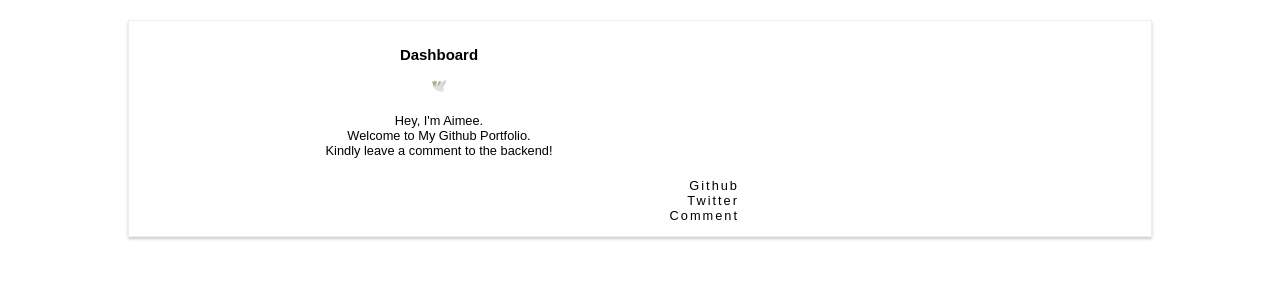
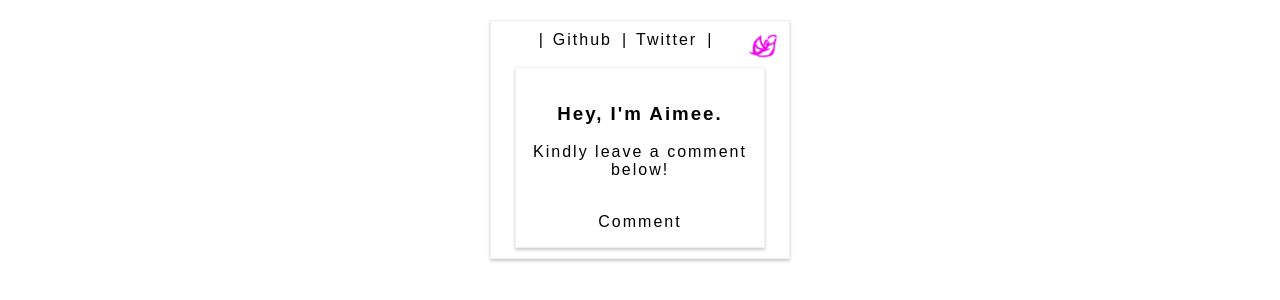
Before and after one commit to Aimeelynnramirez/dashboard, a React app: page / in a window 1280 px wide. Shown: the top 300 px of the page. Built offline with nearby package versions, Linux system fonts and the light colour scheme.

Commit message:
adding assets

```diff
--- a/src/App.css
+++ b/src/App.css
@@ -1,13 +1,12 @@
 .App {
     font-size: 1rem;
     margin: 20px auto;
-    width: 80%;
-    height:80%;
+    height:100%;
+    width: 300px;
     max-height:100%;
     text-align: center;
     box-shadow: 0 2px 3px #ccc;
     border: 1px solid #eee;
     padding: 10px;
     box-sizing: border-box;
-    transition: transform 0.3s ease-out;
   }
--- a/src/containers/Blog/Blog.css
+++ b/src/containers/Blog/Blog.css
@@ -1,28 +1,8 @@
-.Blog ul {
-    list-style: none;
-    margin: 0;
-    padding: 0;
-    width: 100%;
-    max-width: 600px;
-    text-align: center;
-    font-size: 0.8rem;
-}
-
-.Blog p {
-    display: inline-block;
-    margin: 20px;
-
-}
-.Blog span{
-    cursor: pointer;
-}
-
 
 .Blog a{
     text-decoration:none;
     letter-spacing: 2px;
     color: black;
-    float:right;
     cursor: pointer;
 
 }
@@ -30,9 +10,43 @@
     text-decoration:underline overline;
     color:  #fd03b2;
 }
-.Blog td{
-    z-index: 2;
-    width:100px;
-    color:black;
-    background-color:red;
+.Blog {
+    display: inline-block;
+    width: 250px;
+    padding: 16px;
+    text-align: center;
+    letter-spacing: 2px;
+    border: 1px solid #eee;
+    box-shadow: 0 2px 3px #ccc;
+    box-sizing: border-box;
+    cursor: pointer;
 }
+img{
+    float: right;
+    width:30px;
+    height:30px;
+}
+img:hover{
+    animation: spinning-icon linear 2s infinite;
+}
+@keyframes spinning-icon {
+    0% {
+        transform: rotateY(0deg);
+    }
+
+    100% {
+        transform: rotateY(360deg);
+    }
+}
+a{
+    padding: 10px;
+    text-decoration:none;
+    letter-spacing: 2px;
+    color: black;
+    cursor: pointer;
+
+}
+ a:hover{
+    text-decoration:underline overline;
+    color:  #fd03b2;
+}
--- a/src/containers/Blog/Blog.js
+++ b/src/containers/Blog/Blog.js
@@ -2,6 +2,7 @@ import React, { Component } from 'react';
 import { Route, Switch, Link} from 'react-router-dom';
 import asyncComponent from '../../hoc/asyncComponent';
 // import NewPost from './NewPost/NewPost';
+import icon from '../../assets/goosepic.png';
 import classes from './Blog.css';
 
 ///asyncNewPost here.
@@ -16,9 +17,6 @@ class Blog extends Component {
     componentDidMount(){
        // console.clear();
     }
-    underConstruction=()=>{
-     //console.log("sorry under construction")
-    }
     githubLink=() =>{
         document.location.replace('https://github.com/Aimeelynnramirez');
     }
@@ -28,32 +26,32 @@ class Blog extends Component {
     render () {
         return (
             <div>
+                  <div className={classes.Link}>
+                  <img alt="a pink logo" src= {icon}/>
+                 |<Link to="/" onClick={this.githubLink}>Github</Link>|
+                  <Link to="/" onClick={this.twitterLink}>Twitter</Link>|
+                  </div>
+                  <br/>
                 {/* <Route path="/" exact render={() => <h1>Home</h1>} />
                 <Route path="/" render={() => <h1>Home 2</h1>} /> */}
                 <Switch>
                     {this.state.importPosts ? <Route path="/new-post" component={AsyncNewPost} /> : null}
-                    <Route render={() => (<div className={classes.Blog}>
-                        <ul>
-                           <h3>Dashboard</h3>
-                            <span role="img" aria-label="dove" onClick={this.underConstruction}>🕊️ </span>
-                            <br/>
-                            <p>Hey, I'm Aimee.
-                            <br/>
-                             Welcome to My Github Portfolio.
-                            <br/>
-                             Kindly leave a comment to the backend!</p>
-                            <br/>
-                            <Link to="/" onClick={this.githubLink}>Github</Link>
-                            <br/>
-                            <Link to="/" onClick={this.twitterLink}>Twitter</Link>
-                            <br/>
-                            <Link to={'/new-post'
+                    <Route render={() => (
+                    <div className={classes.Blog}>
+                           <h3>Hey, I'm Aimee.</h3>
+                            <p>
+                             Kindly leave a comment below!
+                             </p>
+                             <br/>
+                             <Link to={'/new-post'
                                // hash: '#submit',
                                // search: '?quick-submit=true'
-                            } >Comment</Link></ul>
-                            <br/>
-                     </div>)}/>
+                            }>Comment</Link>
+                    </div>)}/>
+
                 </Switch>
+
+
             </div>
         );
     }
--- a/src/containers/Blog/NewPost/NewPost.css
+++ b/src/containers/Blog/NewPost/NewPost.css
@@ -62,3 +62,18 @@
     font-weight: bold;
     letter-spacing: 2px;
 }
+a{
+    padding: 16px;
+    text-decoration:none;
+    letter-spacing: 2px;
+    color: black;
+    cursor: pointer;
+
+}
+ a:hover{
+    text-decoration:underline overline;
+    color:  #fd03b2;
+}
+h4{
+    letter-spacing: 2px;
+}
--- a/src/containers/Blog/NewPost/NewPost.js
+++ b/src/containers/Blog/NewPost/NewPost.js
@@ -23,7 +23,7 @@ class NewPost extends Component {
     }
     postDataHandler = (data) => {
     //just for scope.
-    let counter = 0;
+   // let counter = 0;
      data = {
             title: this.state.title,
             body: this.state.content,
@@ -34,8 +34,8 @@ class NewPost extends Component {
                     if(res.error) {
                         throw(res.error);
                     }
-                    counter +=1;
-                    console.log("this is counter: ",counter);
+                    //counter +=1;
+                    //console.log("this is counter: ",counter);
                     const newDataTitle = data.title;
                     const newData = data.body;
                     const newDataAuthor = data.author;
@@ -58,7 +58,7 @@ class NewPost extends Component {
         let body = this.state.content;
         if (this.state.submitted) {
         return(<div>
-          <NavLink to={{pathname: '/dashboard'}}>Dashboard</NavLink>
+            <NavLink to={{pathname: '/dashboard'}}>Dashboard</NavLink>
             <div className={classes.NewPost}>
             <span>Confirmed!</span>
             <p>You sent:</p>
@@ -68,7 +68,7 @@ class NewPost extends Component {
             <h3>Content:</h3>
             {body}
             <br/>
-            <p>Cheers!</p>
+            <h4>Cheers!</h4>
             </div>
             </div>)
              }
```
Also changed, not shown: src/assets/goosepic.png (added).
